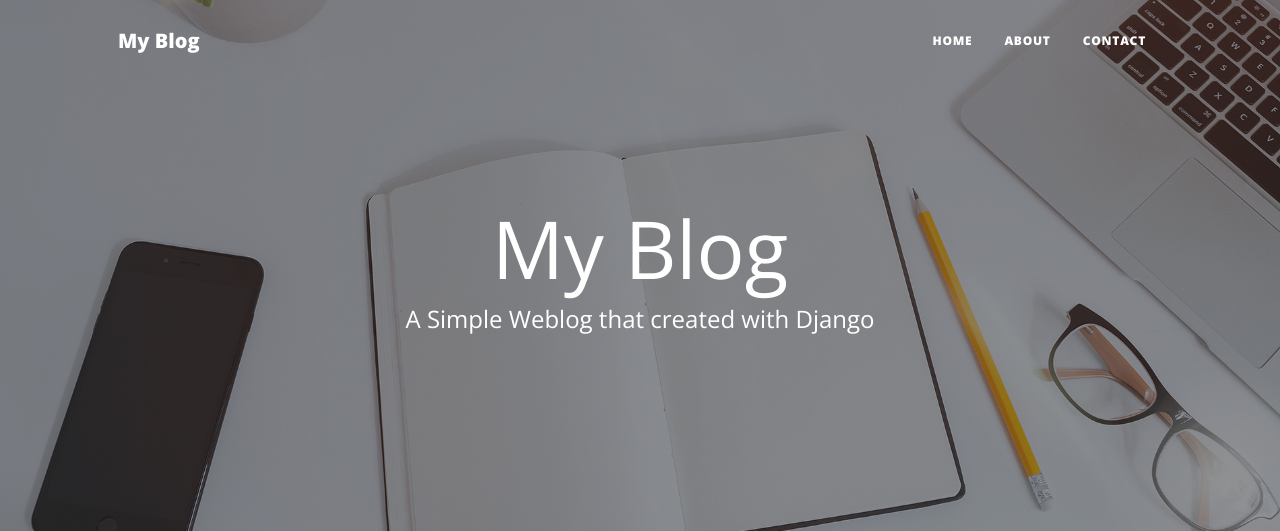
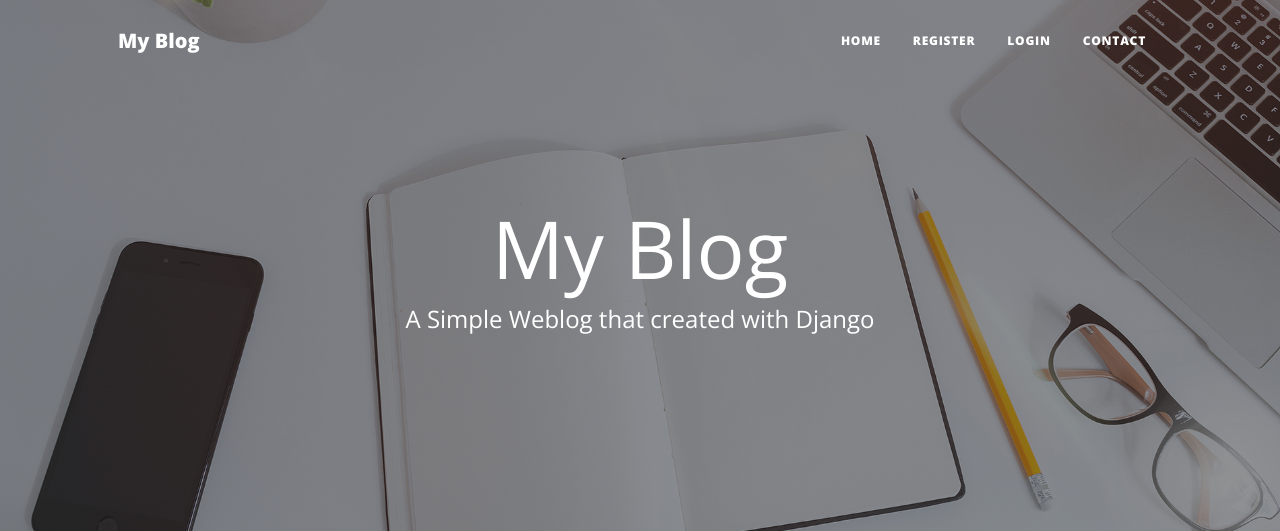
Before and after one commit to RebinWB/django-blog, a Django app: template blog/templates/index.html in a window 1280 px wide. Shown: the top 531 px of the page. Run offline with Django 3.2, Linux system fonts and the light colour scheme; the template is opened without the code that fills it, so the values that code supplies are empty.

Commit message:
add register and login link to header

```diff
--- a/blog/templates/components/header.html
+++ b/blog/templates/components/header.html
@@ -9,7 +9,8 @@
         <div class="collapse navbar-collapse" id="navbarResponsive">
             <ul class="navbar-nav ms-auto py-4 py-lg-0">
                 <li class="nav-item"><a class="nav-link px-lg-3 py-3 py-lg-4" href="{% url "index" %}">Home</a></li>
-                <li class="nav-item"><a class="nav-link px-lg-3 py-3 py-lg-4" href="about.html">About</a></li>
+                <li class="nav-item"><a class="nav-link px-lg-3 py-3 py-lg-4" href="{% url "register" %}">Register</a></li>
+                <li class="nav-item"><a class="nav-link px-lg-3 py-3 py-lg-4" href="{% url "login" %}">Login</a></li>
                 <li class="nav-item"><a class="nav-link px-lg-3 py-3 py-lg-4" href="{% url "contact_us" %}">Contact</a></li>
             </ul>
         </div>
```
